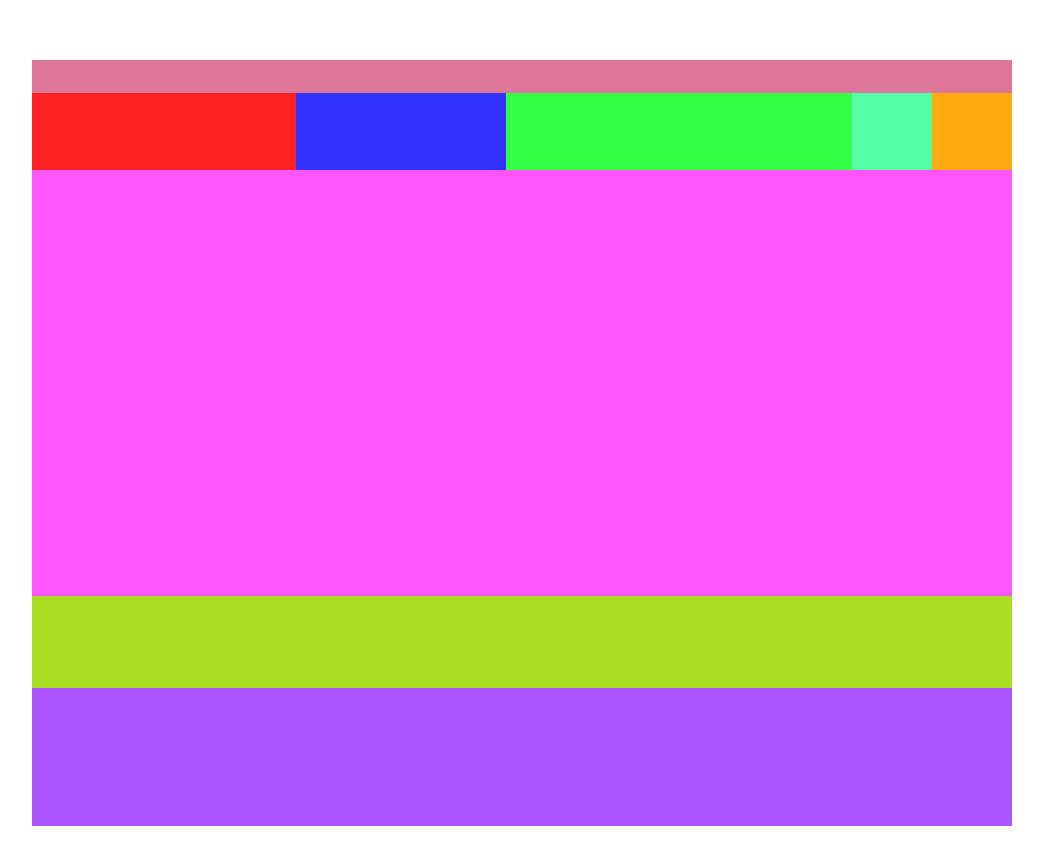
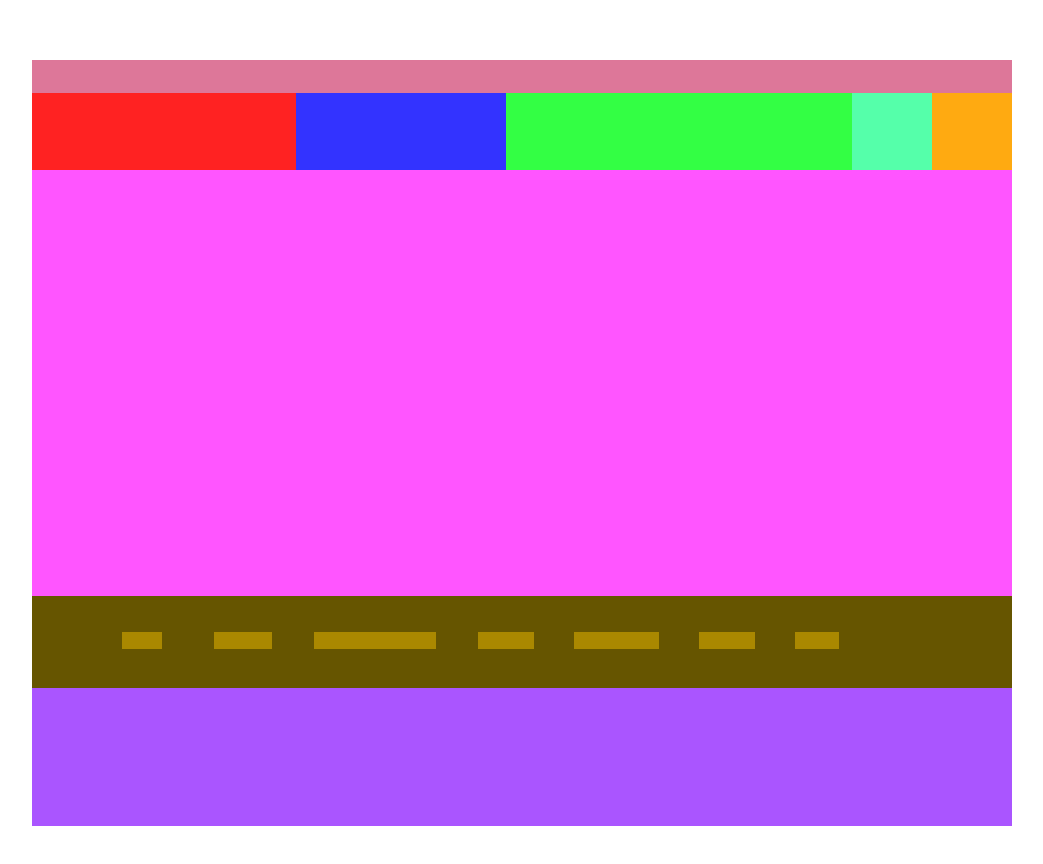
Before and after one commit to xoyoung/xoxostudy, a plain HTML site: page html/layout_04.html in a window 1280 px wide. Shown: the whole page, without its empty margins (118-1161 px from the left). Drawn offline with Linux system fonts and the light colour scheme.

Commit message:
homework0516

```diff
--- a/css/src/layout_04.css
+++ b/css/src/layout_04.css
@@ -26,7 +26,14 @@ a {text-decoration: none; color: inherit;}
 
   #content {height: 426px; background-color: #f5f;}
   #sub_con {height: 92px; background-color: #ad2;}
-  #sub_con > ul {}
-  #sub_con > ul > li {}
+  #sub_con > ul {width: 100%; height: 100%; background-color: #650; padding: 36px 172px 38px 90px; box-sizing: border-box;}
+  #sub_con > ul > li {height: 17px; background-color: #a80; float: left;}
+  #sub_con > ul > li:nth-child(1) {width: 40px; margin-right:52px; }
+  #sub_con > ul > li:nth-child(2) {width: 58px; margin-right:42px;}
+  #sub_con > ul > li:nth-child(3) {width: 122px; margin-right:42px;}
+  #sub_con > ul > li:nth-child(4) {width: 56px; margin-right:40px;}
+  #sub_con > ul > li:nth-child(5) {width: 85px; margin-right:40px;}
+  #sub_con > ul > li:nth-child(6) {width: 56px; margin-right:40px;}
+  #sub_con > ul > li:nth-child(7) {width: 44px; }
 
   #footer {height: 138px; background-color: #a5f;}
```
